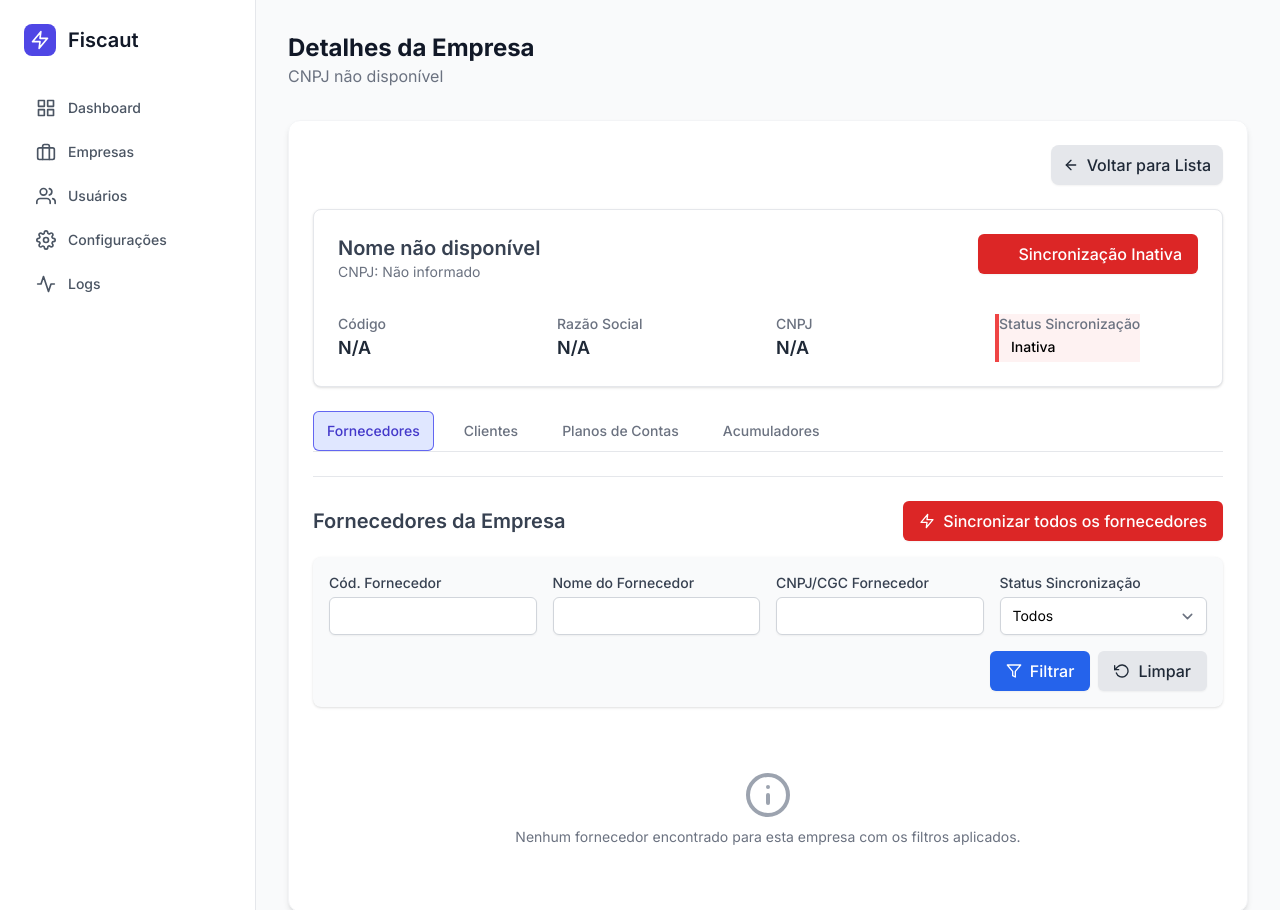
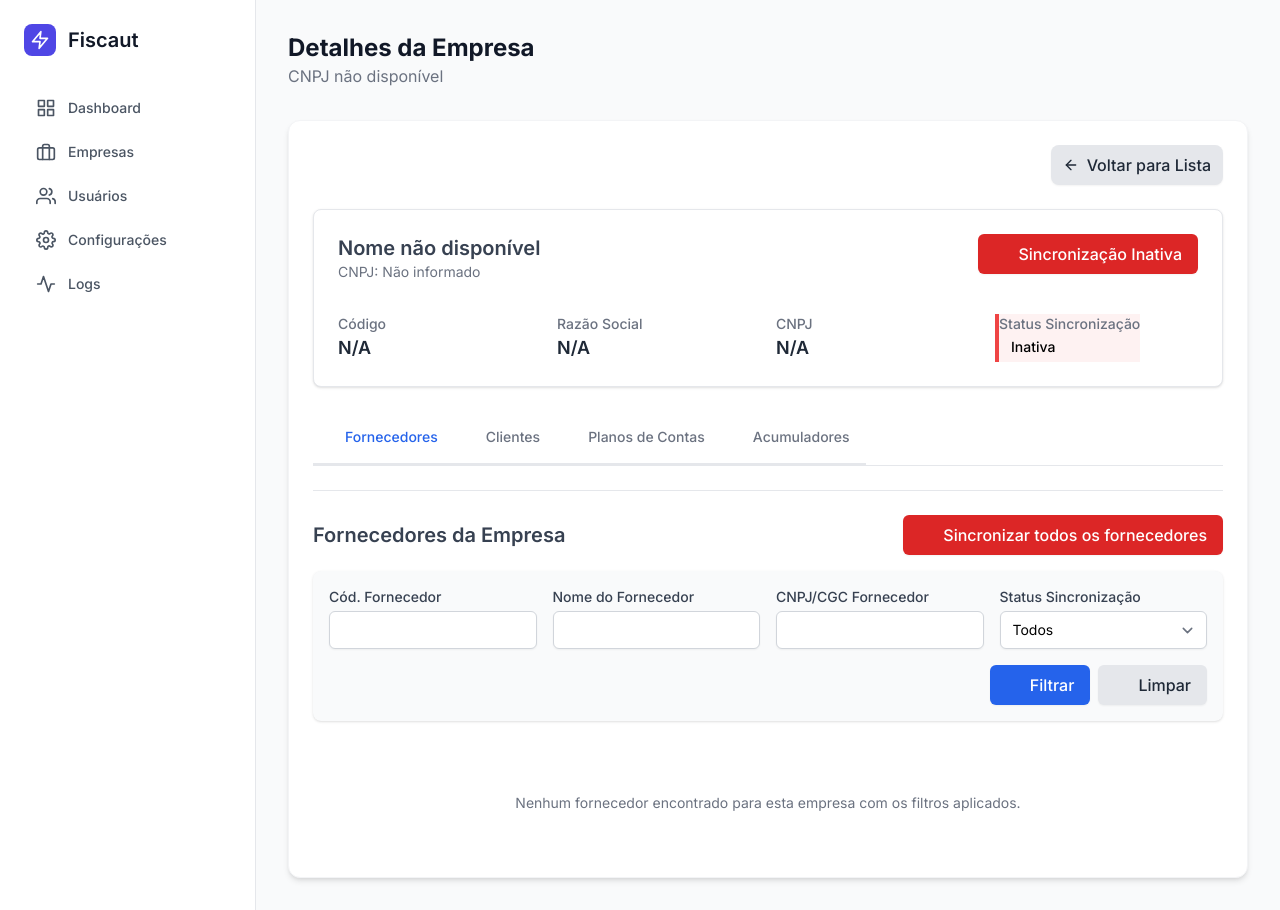
Before and after one commit to fabianosfbr/fiscaut-connector-v2, a Django app: template sync/templates/sync/empresa_detalhes.html in a window 1280 px wide. Run offline with Django 5.2, Linux system fonts and the light colour scheme; the template is opened without the code that fills it, so the values that code supplies are empty.

Commit message:
wip: melhoria no tab

```diff
--- a/sync/templates/sync/empresa_detalhes.html
+++ b/sync/templates/sync/empresa_detalhes.html
@@ -73,29 +73,61 @@
 
     <!-- Sistema de Abas -->
     <div x-data="{ activeTab: 'fornecedores' }" class="mt-8">
-        <div class="border-b border-gray-200">
-            <nav class="flex space-x-4" aria-label="Tabs">
+        <div class="border-b border-gray-200 dark:border-gray-700">
+            <ul class="flex flex-wrap -mb-px text-sm font-medium text-center text-gray-500 dark:text-gray-400">
+                <li class="me-2">
                     <button @click="activeTab = 'fornecedores'"
-                        :class="activeTab === 'fornecedores' ? 'bg-indigo-100 text-indigo-700 ring-indigo-500 ring-1 ring-inset' : 'text-gray-500 hover:text-gray-700 hover:bg-gray-100'"
-                        class="whitespace-nowrap py-2.5 px-3.5 rounded-md font-medium text-sm transition-all duration-150 ease-in-out focus:outline-none focus:ring-2 focus:ring-indigo-500 focus:ring-offset-2">
+                            :class="activeTab === 'fornecedores'
+                                ? 'text-blue-600 border-b-2 border-blue-600 rounded-t-lg dark:text-blue-500 dark:border-blue-500'
+                                : 'border-transparent hover:text-gray-600 hover:border-gray-300 dark:hover:text-gray-300'"
+                            class="inline-flex items-center justify-center p-4 border-b-2 rounded-t-lg group">
+                        <i data-feather="truck" class="w-4 h-4 me-2"
+                           :class="activeTab === 'fornecedores'
+                                ? 'text-blue-600 dark:text-blue-500'
+                                : 'text-gray-400 group-hover:text-gray-500 dark:text-gray-500 dark:group-hover:text-gray-300'"></i>
                         Fornecedores
                     </button>
+                </li>
+                <li class="me-2">
                     <button @click="activeTab = 'clientes'"
-                        :class="activeTab === 'clientes' ? 'bg-indigo-100 text-indigo-700 ring-indigo-500 ring-1 ring-inset' : 'text-gray-500 hover:text-gray-700 hover:bg-gray-100'"
-                        class="whitespace-nowrap py-2.5 px-3.5 rounded-md font-medium text-sm transition-all duration-150 ease-in-out focus:outline-none focus:ring-2 focus:ring-indigo-500 focus:ring-offset-2">
+                            :class="activeTab === 'clientes'
+                                ? 'text-blue-600 border-blue-600 dark:text-blue-500 dark:border-blue-500'
+                                : 'border-transparent hover:text-gray-600 hover:border-gray-300 dark:hover:text-gray-300'"
+                            class="inline-flex items-center justify-center p-4 border-b-2 rounded-t-lg group">
+                        <i data-feather="users" class="w-4 h-4 me-2"
+                           :class="activeTab === 'clientes'
+                                ? 'text-blue-600 dark:text-blue-500'
+                                : 'text-gray-400 group-hover:text-gray-500 dark:text-gray-500 dark:group-hover:text-gray-300'"></i>
                         Clientes
                     </button>
+                </li>
+                <li class="me-2">
                     <button @click="activeTab = 'planos_contas'"
-                        :class="activeTab === 'planos_contas' ? 'bg-indigo-100 text-indigo-700 ring-indigo-500 ring-1 ring-inset' : 'text-gray-500 hover:text-gray-700 hover:bg-gray-100'"
-                        class="whitespace-nowrap py-2.5 px-3.5 rounded-md font-medium text-sm transition-all duration-150 ease-in-out focus:outline-none focus:ring-2 focus:ring-indigo-500 focus:ring-offset-2">
+                            :class="activeTab === 'planos_contas'
+                                ? 'text-blue-600 border-blue-600 dark:text-blue-500 dark:border-blue-500'
+                                : 'border-transparent hover:text-gray-600 hover:border-gray-300 dark:hover:text-gray-300'"
+                            class="inline-flex items-center justify-center p-4 border-b-2 rounded-t-lg group">
+                        <i data-feather="book-open" class="w-4 h-4 me-2"
+                           :class="activeTab === 'planos_contas'
+                                ? 'text-blue-600 dark:text-blue-500'
+                                : 'text-gray-400 group-hover:text-gray-500 dark:text-gray-500 dark:group-hover:text-gray-300'"></i>
                         Planos de Contas
                     </button>
+                </li>
+                <li class="me-2">
                     <button @click="activeTab = 'acumuladores'"
-                        :class="activeTab === 'acumuladores' ? 'bg-indigo-100 text-indigo-700 ring-indigo-500 ring-1 ring-inset' : 'text-gray-500 hover:text-gray-700 hover:bg-gray-100'"
-                        class="whitespace-nowrap py-2.5 px-3.5 rounded-md font-medium text-sm transition-all duration-150 ease-in-out focus:outline-none focus:ring-2 focus:ring-indigo-500 focus:ring-offset-2">
+                            :class="activeTab === 'acumuladores'
+                                ? 'text-blue-600 border-blue-600 dark:text-blue-500 dark:border-blue-500'
+                                : 'border-transparent hover:text-gray-600 hover:border-gray-300 dark:hover:text-gray-300'"
+                            class="inline-flex items-center justify-center p-4 border-b-2 rounded-t-lg group">
+                        <i data-feather="archive" class="w-4 h-4 me-2"
+                           :class="activeTab === 'acumuladores'
+                                ? 'text-blue-600 dark:text-blue-500'
+                                : 'text-gray-400 group-hover:text-gray-500 dark:text-gray-500 dark:group-hover:text-gray-300'"></i>
                         Acumuladores
                     </button>
-            </nav>
+                </li>
+            </ul>
         </div>
 
         {# --- Seção de Fornecedores --- #}
```
Lines whose indentation alone changed are shown as unchanged.
